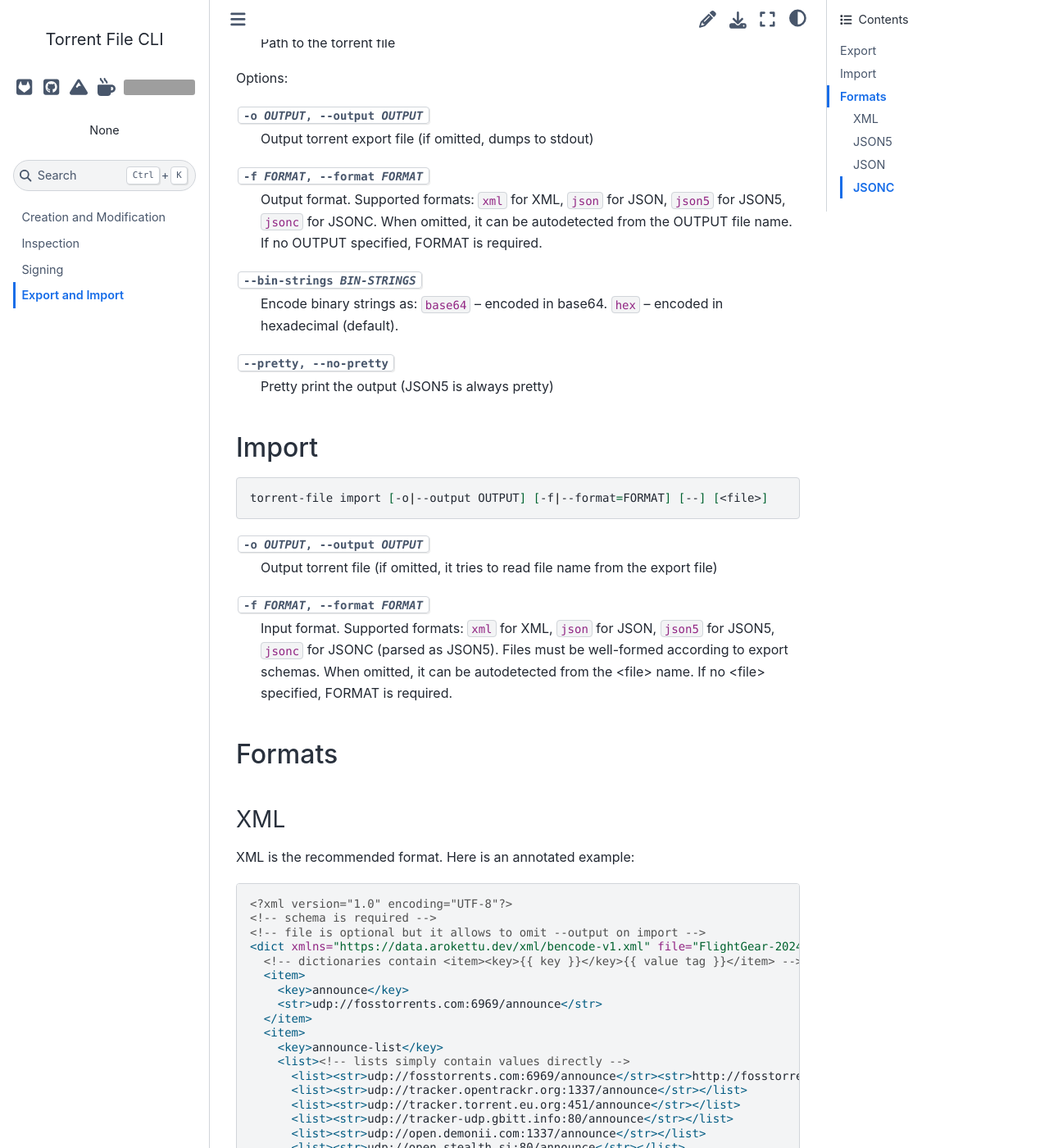
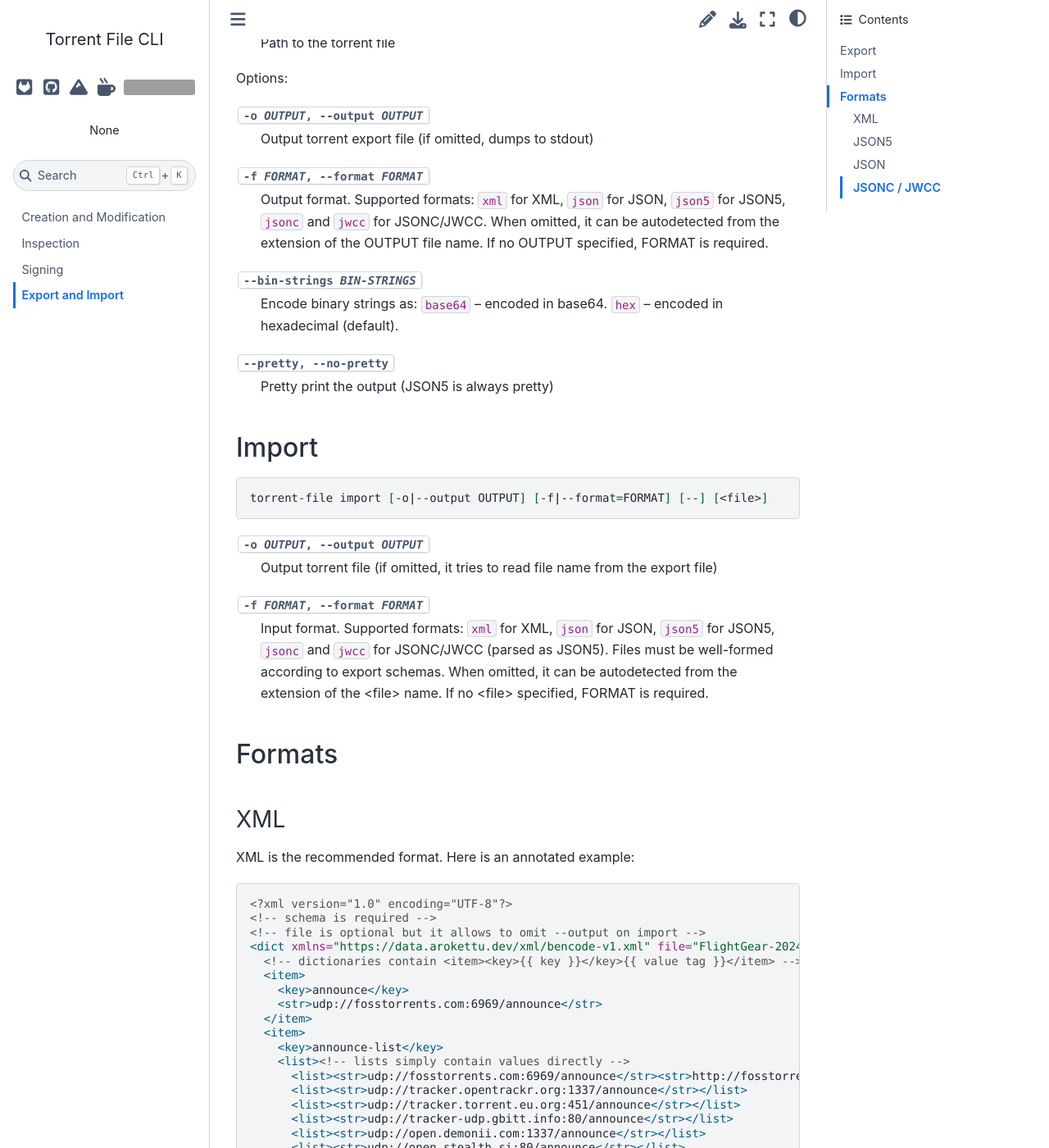
Before and after one commit to arokettu/torrent-file-cli, a Sphinx documentation site: the page built from docs/export-import.rst, in a window 1280 px wide and 1400 px high, scrolled down 541 px. Shown: the whole window at 82% size. Built offline with Sphinx 7.4.7 and the Sphinx Book theme 1.1.4, drawn with Linux system fonts in a browser that asks for light colours; some of the changed text lies outside the part shown; grey boxes are pictures that could not be loaded.

Commit message:
Add JWCC as an alias of JSONC

```diff
--- a/docs/export-import.rst
+++ b/docs/export-import.rst
@@ -28,8 +28,8 @@ Options:
         Output torrent export file (if omitted, dumps to stdout)
 -f FORMAT, --format FORMAT
         Output format.
-        Supported formats: ``xml`` for XML, ``json`` for JSON, ``json5`` for JSON5, ``jsonc`` for JSONC.
-        When omitted, it can be autodetected from the OUTPUT file name.
+        Supported formats: ``xml`` for XML, ``json`` for JSON, ``json5`` for JSON5, ``jsonc`` and ``jwcc`` for JSONC/JWCC.
+        When omitted, it can be autodetected from the extension of the OUTPUT file name.
         If no OUTPUT specified, FORMAT is required.
 --bin-strings BIN-STRINGS
         Encode binary strings as:
@@ -49,9 +49,9 @@ Import
         Output torrent file (if omitted, it tries to read file name from the export file)
 -f FORMAT, --format FORMAT
         Input format.
-        Supported formats: ``xml`` for XML, ``json`` for JSON, ``json5`` for JSON5, ``jsonc`` for JSONC (parsed as JSON5).
+        Supported formats: ``xml`` for XML, ``json`` for JSON, ``json5`` for JSON5, ``jsonc`` and ``jwcc`` for JSONC/JWCC (parsed as JSON5).
         Files must be well-formed according to export schemas.
-        When omitted, it can be autodetected from the <file> name.
+        When omitted, it can be autodetected from the extension of the <file> name.
         If no <file> specified, FORMAT is required.
 
 Formats
@@ -369,10 +369,10 @@ Here is an example, for annotations see JSON5 example:
         }
     }
 
-JSONC
------
+JSONC / JWCC
+------------
 
-JSONC (JSON with Comments) is not treated as a full separate format.
+JSONC (JSON with Comments) or JWCC (JSON with Commas and Comments) is not treated as a full separate format.
 Separate JSONC export, with the same comments as JSON5, is available since 1.4.0.
 On import JSONC files are treated as JSON5.
 
```
Also changed, not shown: 3 other files.
